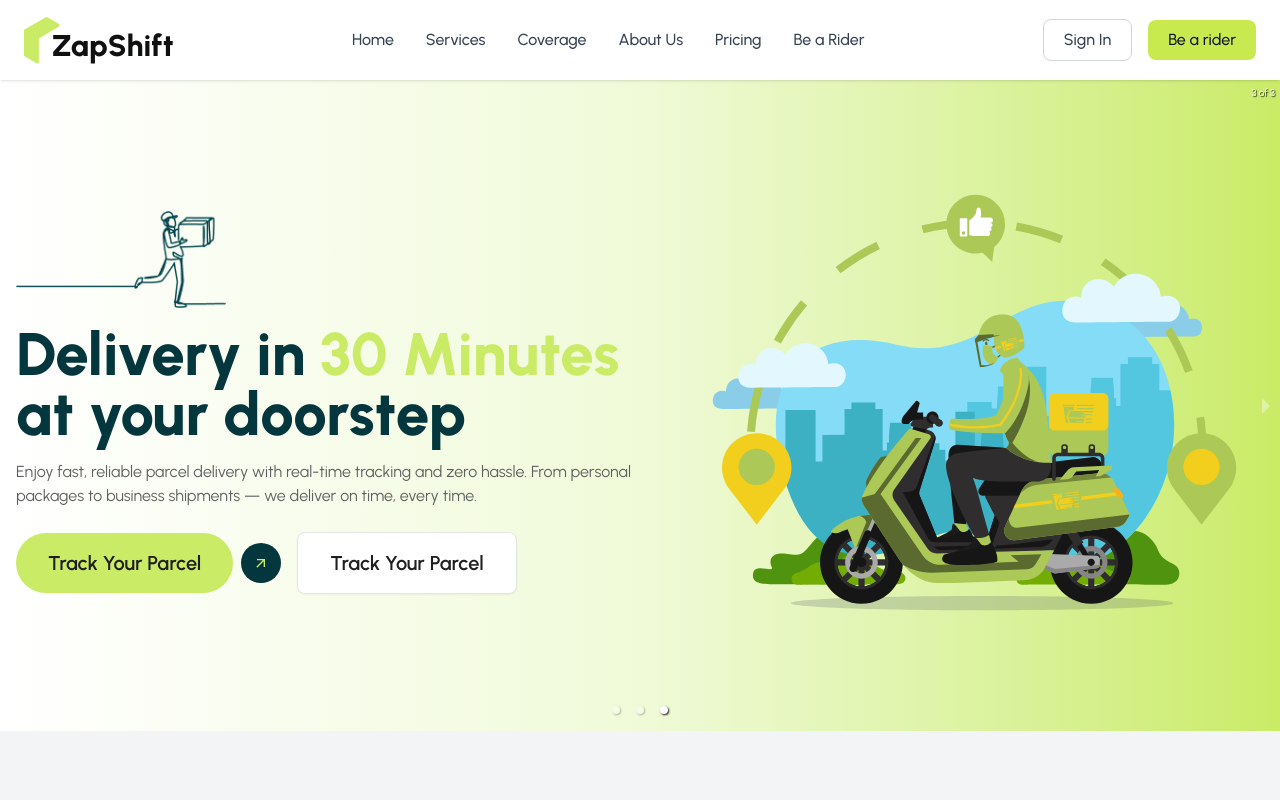
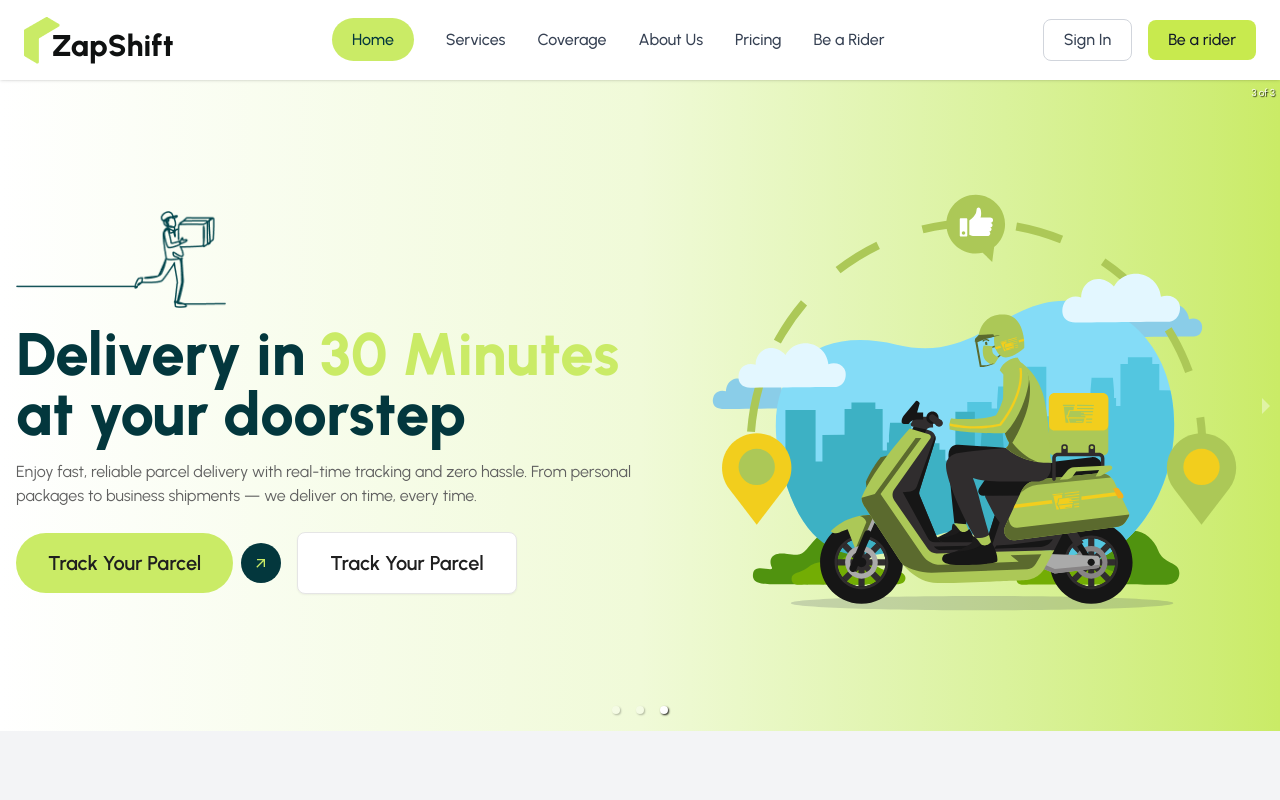
Before and after one commit to asuselessbrain/zap-shift, a React (Vite) app in the folder zap_shift_client/: page / in a window 1280 px wide. Shown: the top 800 px of the page. Built offline with nearby package versions, Linux system fonts and the light colour scheme.

Commit message:
Update: NavBar Active Tab Background

```diff
--- a/zap_shift_client/src/Component/Shared/NavBar/NavBar.tsx
+++ b/zap_shift_client/src/Component/Shared/NavBar/NavBar.tsx
@@ -2,17 +2,18 @@
 import { Menu, X } from "lucide-react";
 import Logo from "../Logo/Logo";
 import { Button } from "@/components/ui/button";
+import { NavLink } from "react-router";
 
 export default function Navbar() {
     const [open, setOpen] = useState(false);
 
     const navItems = [
-    {link: "/", name: "Home"},
-    {link: "/services", name: "Services"},
-    {link: "/coverage", name: "Coverage"},
-    {link: "/about", name: "About Us"},
-    {link: "/pricing", name: "Pricing"},
-    {link: "/be-a-rider", name: "Be a Rider"},
+        { link: "/", name: "Home" },
+        { link: "/services", name: "Services" },
+        { link: "/coverage", name: "Coverage" },
+        { link: "/about", name: "About Us" },
+        { link: "/pricing", name: "Pricing" },
+        { link: "/be-a-rider", name: "Be a Rider" },
     ]
 
     return (
@@ -26,7 +27,9 @@
                 <ul className="hidden lg:flex items-center gap-8 text-gray-700 font-medium">
                     {navItems.map((item, i) => (
                         <li key={i}>
-              <a href="#" className="hover:text-black">{item?.name}</a>
+                            <NavLink
+                                to={item?.link}
+                                className="hover:text-black">{item?.name}</NavLink>
                         </li>
                     ))}
                 </ul>
@@ -53,20 +56,19 @@
 
             {/* Mobile Menu */}
             <div
-        className={`lg:hidden bg-white w-full shadow-sm transition-all duration-300 overflow-hidden ${
-          open ? "max-h-[450px] py-4" : "max-h-0"
+                className={`lg:hidden bg-white w-full shadow-sm transition-all duration-300 overflow-hidden ${open ? "max-h-[450px] py-4" : "max-h-0"
                     }`}
             >
                 <ul className="flex flex-col gap-4 text-gray-700 font-medium px-6">
                     {navItems.map((item, i) => (
                         <li key={i}>
-              <a
-                href="#"
+                            <NavLink
+                                to={item?.link}
                                 className="block py-2 text-lg border-b border-gray-100"
                                 onClick={() => setOpen(false)}
                             >
                                 {item?.name}
-              </a>
+                            </NavLink>
                         </li>
                     ))}
                 </ul>
--- a/zap_shift_client/src/index.css
+++ b/zap_shift_client/src/index.css
@@ -157,3 +157,10 @@
     transform: translateX(-50%);
   }
 }
+
+.active{
+  background: #CAEB66;
+  padding: 12px 20px;
+  border-radius: 50px;
+  color: #03373D;
+}
```
Lines whose indentation alone changed are shown as unchanged.
